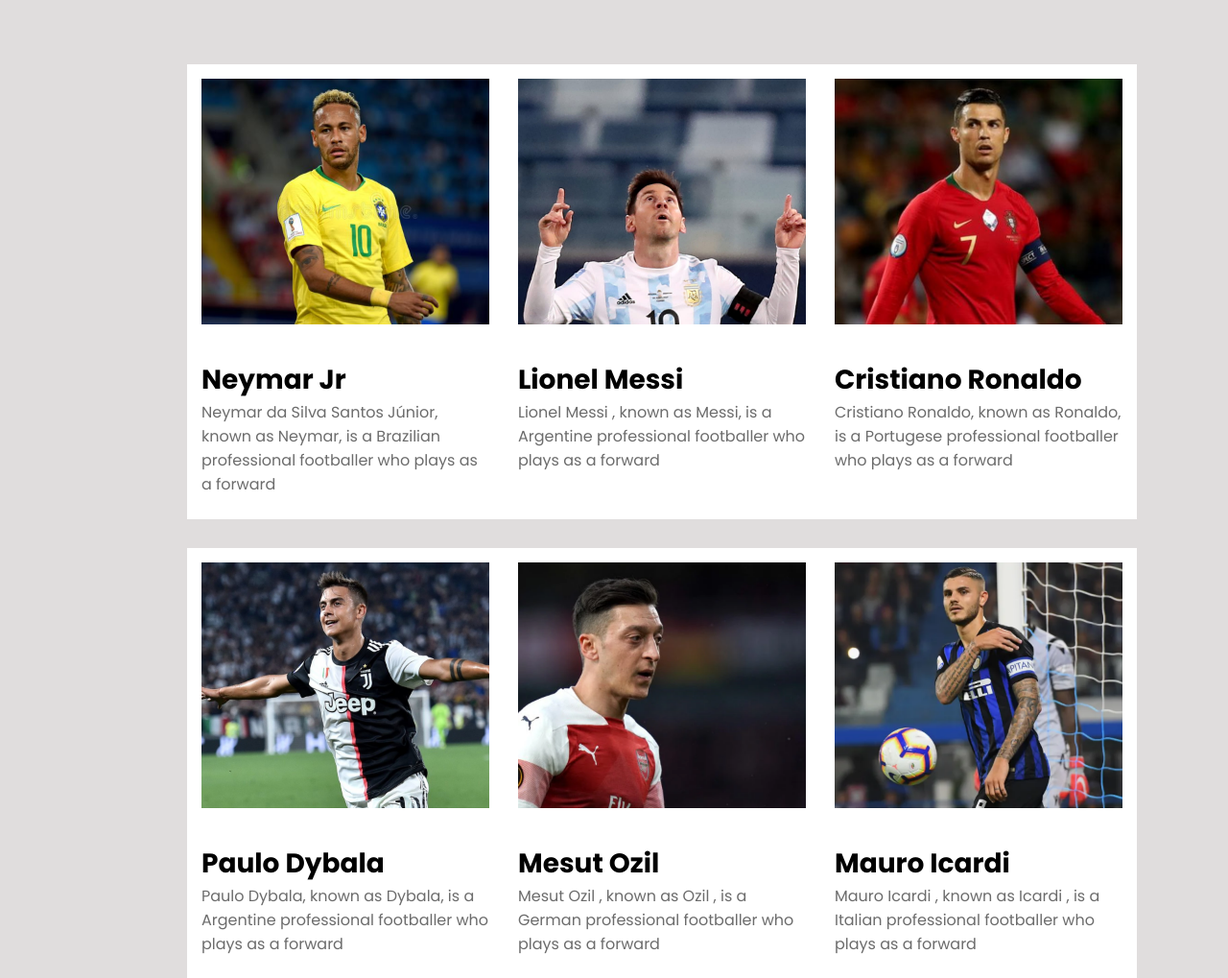
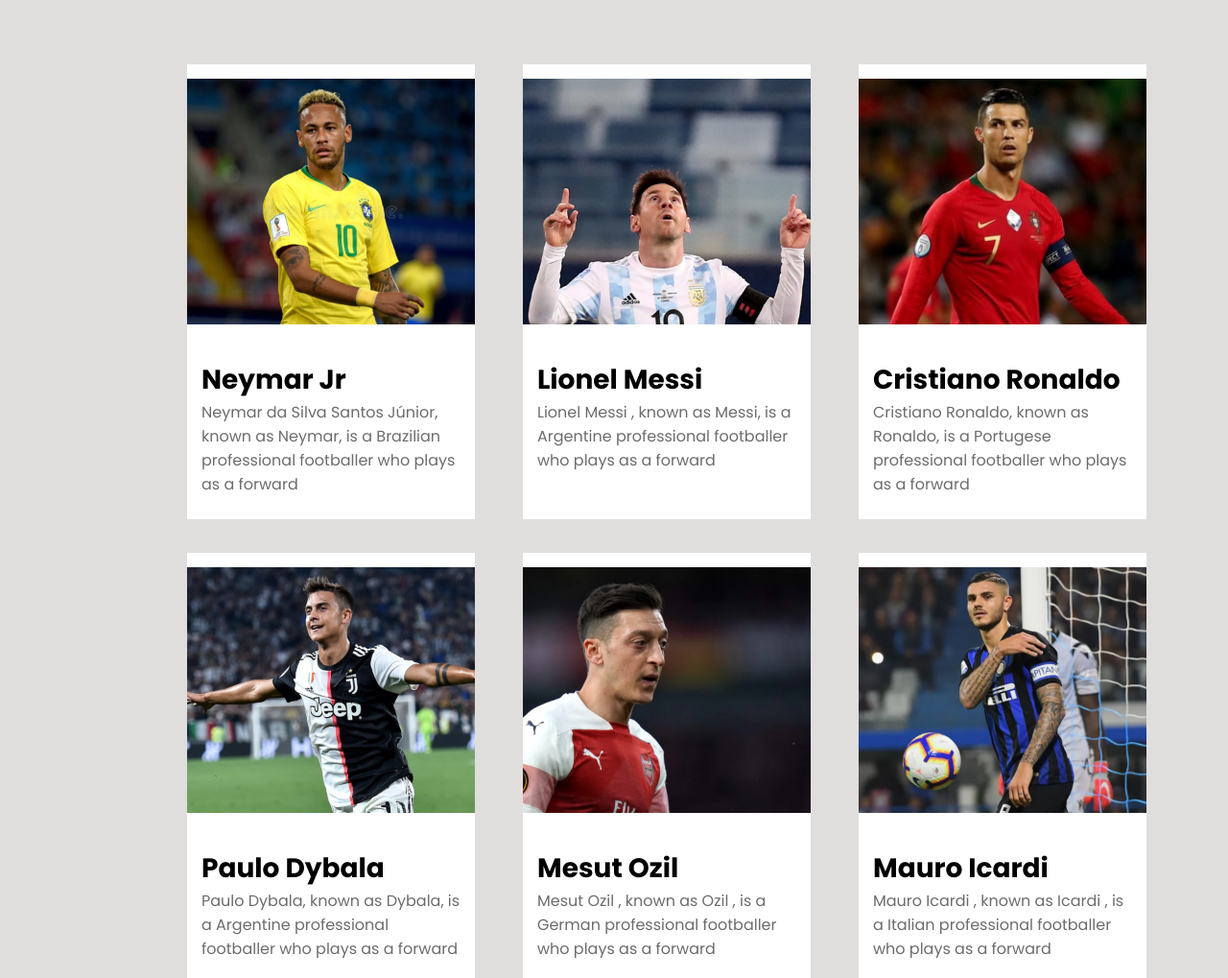
Before and after one commit to pain-arch/football-stars, a plain HTML site: page index.html in a window 1280 px wide. Shown: the part 603-1622 px from the top of the page at 96% size. Drawn offline with Linux system fonts and the light colour scheme.

Commit message:
huge commit

```diff
--- a/CSS/style.css
+++ b/CSS/style.css
@@ -78,13 +78,14 @@ body{
 .all-players{
     display: grid;
     grid-template-columns: repeat(3, 1fr);
-    grid-row-gap: 30px ;
+    grid-row-gap: 35px ;
+    grid-column-gap: 50px;
     margin-left: 195px;
     margin-right: 195px;
 }
 
 .player{
-    width: 330px;
+
     height: 474px;
     background-color: white;
     text-align: center;
```
